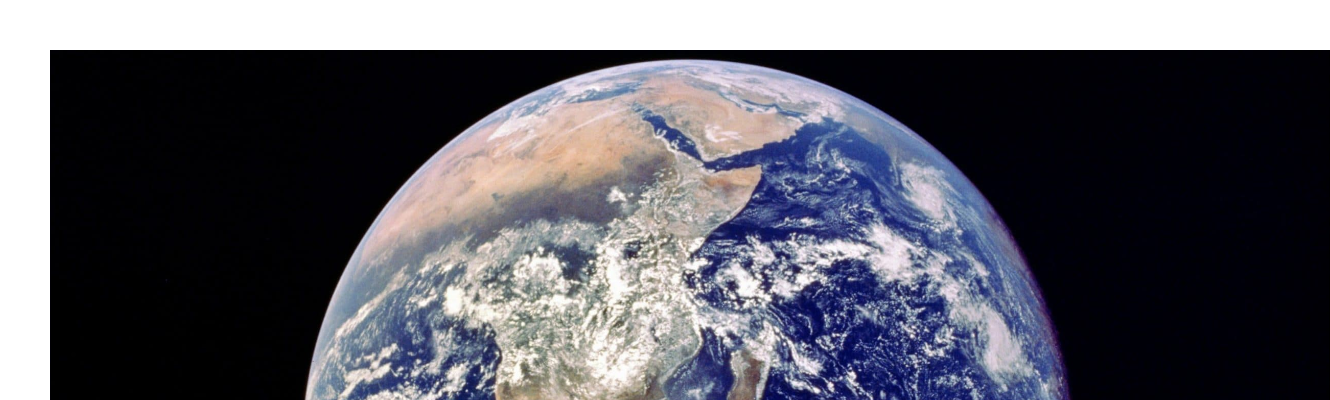
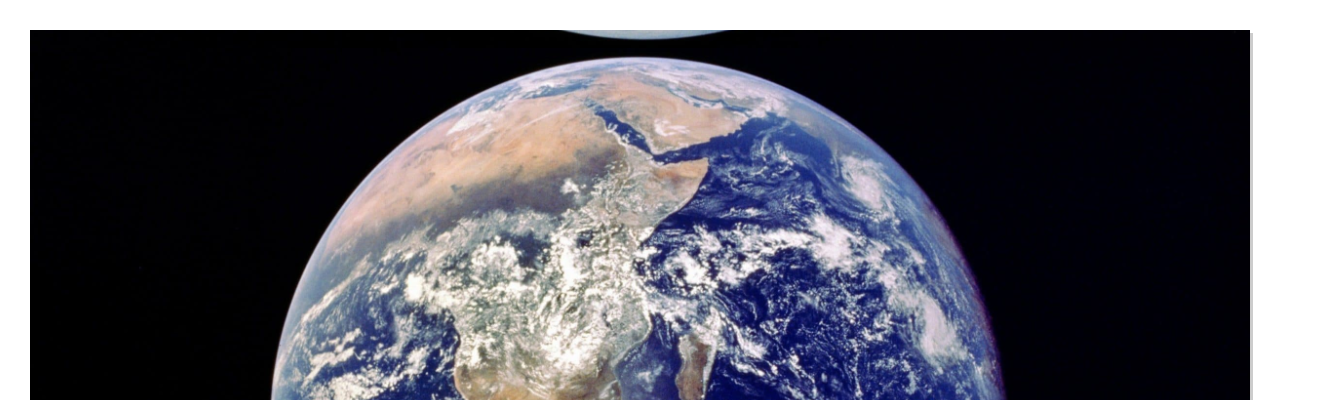
Before and after one commit to giosue-santoro/htmlcss-airbnb, a plain HTML site: page index.html in a window 1280 px wide. Shown: the top 400 px of the page, 1330 px wide, since content can reach past the window. Drawn offline with Linux system fonts and the light colour scheme.

Commit message:
Esercizio completo

```diff
--- a/style.css
+++ b/style.css
@@ -6,13 +6,12 @@
 }
 
 .planet {
-  width: 100%;
   height: 100vh;
   color: #000;
   background-position: center;
   background-size: contain;
   box-shadow: 3px 3px rgba(0,0,0,0.2);
-  margin: 50px;
+  margin: 30px;
 }
 
 .name {
@@ -28,11 +27,12 @@
 
 #terra {
   background-image: url(img/terra.jpeg);
+}
 
-}
 #marte {
   background-image: url(img/marte.jpg);
 }
+
 #plutone {
   background-image: url(img/plutone.jpg);
 }
```
Also changed, not shown: index.html (line endings or trailing spaces).
